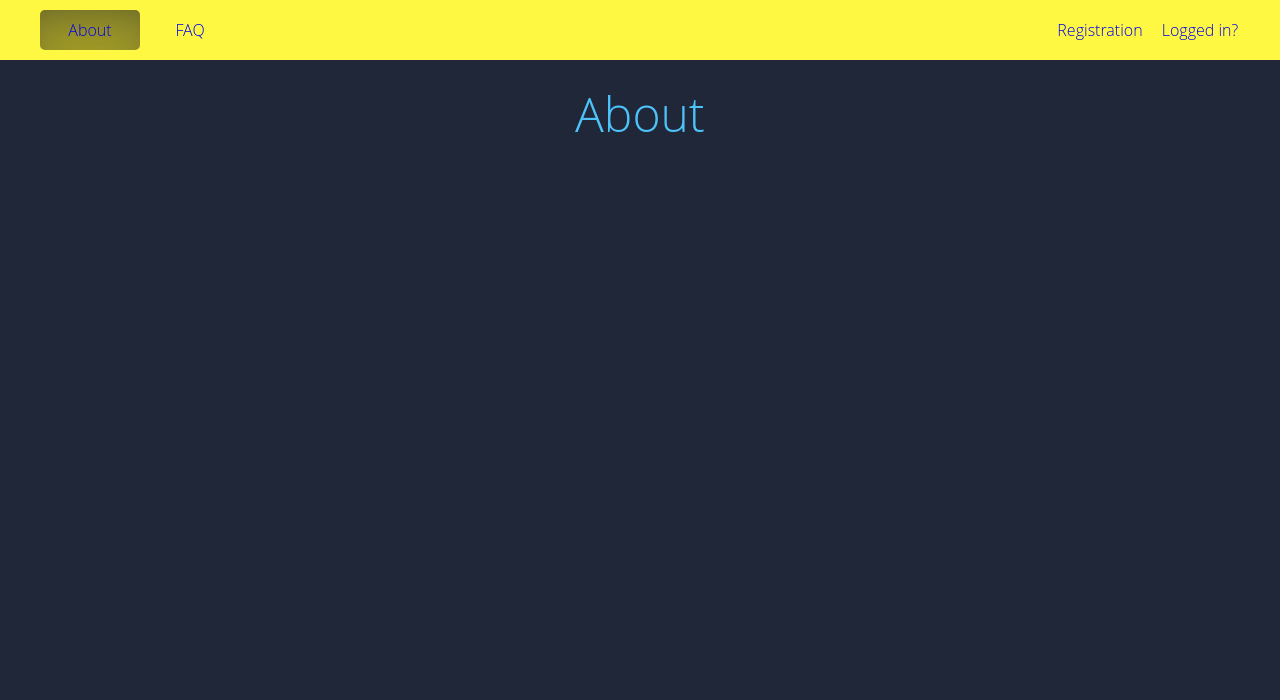
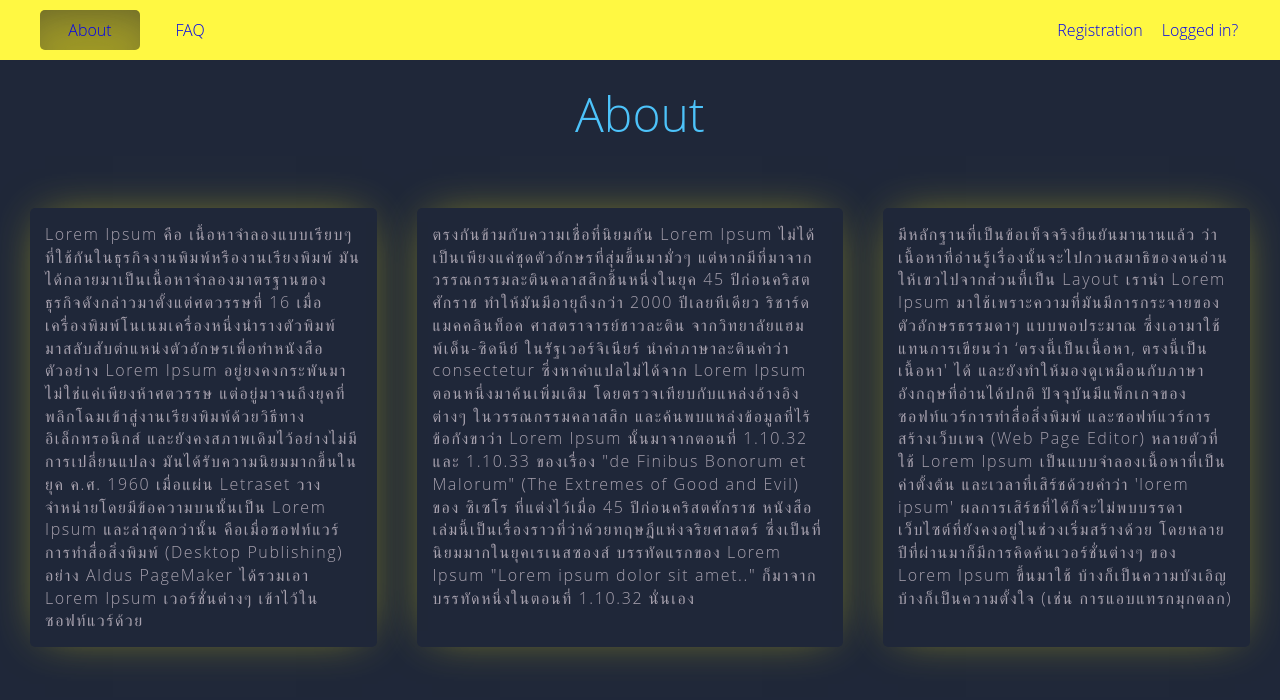
Before and after one commit to eazzy-m/paginationAndRouting, a React (Create React App) app in the folder pagination/: page /about in a window 1280 px wide. Shown: the top 700 px of the page. Built offline with nearby package versions, Linux system fonts and the light colour scheme.

Commit message:
added about page content and a few styles for it

```diff
--- a/pagination/src/api/api.js
+++ b/pagination/src/api/api.js
@@ -13,7 +13,7 @@ export const handlerLogin = data => {
             ...data
         }),
     })
-        .then(res => res.ok ? res.json() : Promise.reject(`Ошибка: ${res.status}`))
+        .then(res => res.ok ? res.json() : Promise.reject(`Ошибка: ${res.status}`));
 };
 
 export const getUsersFromServer = () => {
@@ -24,7 +24,7 @@ export const getUsersFromServer = () => {
             'Content-Type': 'application/json',
         },
     })
-        .then(res => res.ok ? res.json() : Promise.reject(`Ошибка: ${res.status}`))
+        .then(res => res.ok ? res.json() : Promise.reject(`Ошибка: ${res.status}`));
 };
 
 export const newUserRegistration = data => {
@@ -38,7 +38,5 @@ export const newUserRegistration = data => {
             ...data
         }),
     })
-       .then(res => {
-           return res.ok;
-       })
+       .then(res => res.ok);
 };
--- a/pagination/src/components/input/InputStyled.js
+++ b/pagination/src/components/input/InputStyled.js
@@ -1,7 +1,7 @@
 import React from 'react';
+import {Input} from "@mui/material";
 
 import './InputStyled.scss';
-import {Input} from "@mui/material";
 
 function InputStyled({name, type, onChange, required, placeholder, autoFocus=false}) {
 
--- a/pagination/src/components/submit-button/SubmitButton.js
+++ b/pagination/src/components/submit-button/SubmitButton.js
@@ -1,5 +1,6 @@
 import React from 'react';
 import Button from '@mui/material/Button';
+
 import './SubmitButton.scss';
 
 function SubmitButton() {
--- a/pagination/src/features/userRegistration/userRegistrationSlice.js
+++ b/pagination/src/features/userRegistration/userRegistrationSlice.js
@@ -36,5 +36,5 @@ const userRegistrationSlice = createSlice({
 });
 
 
-export const { logOutRegister } = userRegistrationSlice.actions
+export const { logOutRegister } = userRegistrationSlice.actions;
 export default userRegistrationSlice.reducer;
--- a/pagination/src/pages/About/About.js
+++ b/pagination/src/pages/About/About.js
@@ -1,9 +1,47 @@
 import React from 'react';
+
+import "./About.scss";
 
 function About() {
     return (
         <div className="page">
             <h1>About</h1>
+            <div className="about-container">
+                <div className="about-element">
+                    <p className="about-description">
+                        Lorem Ipsum คือ เนื้อหาจำลองแบบเรียบๆ
+                        ที่ใช้กันในธุรกิจงานพิมพ์หรืองานเรียงพิมพ์
+                        มันได้กลายมาเป็นเนื้อหาจำลองมาตรฐานของธุรกิจดังกล่าวมาตั้งแต่ศตวรรษที่ 16
+                        เมื่อเครื่องพิมพ์โนเนมเครื่องหนึ่งนำรางตัวพิมพ์มาสลับสับตำแหน่งตัวอักษรเพื่อทำหนังสือตัวอย่าง Lorem Ipsum
+                        อยู่ยงคงกระพันมาไม่ใช่แค่เพียงห้าศตวรรษ แต่อยู่มาจนถึงยุคที่พลิกโฉมเข้าสู่งานเรียงพิมพ์ด้วยวิธีทางอิเล็กทรอนิกส์
+                        และยังคงสภาพเดิมไว้อย่างไม่มีการเปลี่ยนแปลง มันได้รับความนิยมมากขึ้นในยุค ค.ศ. 1960 เมื่อแผ่น
+                        Letraset วางจำหน่ายโดยมีข้อความบนนั้นเป็น Lorem Ipsum และล่าสุดกว่านั้น คือเมื่อซอฟท์แวร์การทำสื่อสิ่งพิมพ์
+                        (Desktop Publishing) อย่าง Aldus PageMaker ได้รวมเอา Lorem Ipsum เวอร์ชั่นต่างๆ เข้าไว้ในซอฟท์แวร์ด้วย
+                    </p>
+                </div>
+                <div className="about-element">
+                    <p className="about-description">
+                        ตรงกันข้ามกับความเชื่อที่นิยมกัน Lorem Ipsum ไม่ได้เป็นเพียงแค่ชุดตัวอักษรที่สุ่มขึ้นมามั่วๆ
+                        แต่หากมีที่มาจากวรรณกรรมละตินคลาสสิกชิ้นหนึ่งในยุค 45 ปีก่อนคริสตศักราช ทำให้มันมีอายุถึงกว่า
+                        2000 ปีเลยทีเดียว ริชาร์ด แมคคลินท็อค ศาสตราจารย์ชาวละติน จากวิทยาลัยแฮมพ์เด็น-ซิดนีย์ ในรัฐเวอร์จิเนียร์
+                        นำคำภาษาละตินคำว่า consectetur ซึ่งหาคำแปลไม่ได้จาก Lorem Ipsum ตอนหนึ่งมาค้นเพิ่มเติม โดยตรวจเทียบกับแหล่งอ้างอิงต่างๆ
+                        ในวรรณกรรมคลาสสิก และค้นพบแหล่งข้อมูลที่ไร้ข้อกังขาว่า Lorem Ipsum นั้นมาจากตอนที่ 1.10.32 และ 1.10.33 ของเรื่อง
+                        "de Finibus Bonorum et Malorum" (The Extremes of Good and Evil) ของ ซิเซโร ที่แต่งไว้เมื่อ
+                        45 ปีก่อนคริสตศักราช หนังสือเล่มนี้เป็นเรื่องราวที่ว่าด้วยทฤษฎีแห่งจริยศาสตร์ ซึ่งเป็นที่นิยมมากในยุคเรเนสซองส์
+                        บรรทัดแรกของ Lorem Ipsum "Lorem ipsum dolor sit amet.." ก็มาจากบรรทัดหนึ่งในตอนที่ 1.10.32 นั่นเอง
+                    </p>
+                </div>
+                <div className="about-element">
+                    <p className="about-description">
+                        มีหลักฐานที่เป็นข้อเท็จจริงยืนยันมานานแล้ว ว่าเนื้อหาที่อ่านรู้เรื่องนั้นจะไปกวนสมาธิของคนอ่านให้เขวไปจากส่วนที้เป็น
+                        Layout เรานำ Lorem Ipsum มาใช้เพราะความที่มันมีการกระจายของตัวอักษรธรรมดาๆ แบบพอประมาณ
+                        ซึ่งเอามาใช้แทนการเขียนว่า ‘ตรงนี้เป็นเนื้อหา, ตรงนี้เป็นเนื้อหา' ได้ และยังทำให้มองดูเหมือนกับภาษาอังกฤษที่อ่านได้ปกติ
+                        ปัจจุบันมีแพ็กเกจของซอฟท์แวร์การทำสื่อสิ่งพิมพ์ และซอฟท์แวร์การสร้างเว็บเพจ (Web Page Editor) หลายตัวที่ใช้ Lorem Ipsum เป็นแบบจำลองเนื้อหาที่เป็นค่าตั้งต้น
+                        และเวลาที่เสิร์ชด้วยคำว่า 'lorem ipsum' ผลการเสิร์ชที่ได้ก็จะไม่พบบรรดาเว็บไซต์ที่ยังคงอยู่ในช่วงเริ่มสร้างด้วย
+                        โดยหลายปีที่ผ่านมาก็มีการคิดค้นเวอร์ชั่นต่างๆ ของ Lorem Ipsum ขึ้นมาใช้ บ้างก็เป็นความบังเอิญ บ้างก็เป็นความตั้งใจ (เช่น การแอบแทรกมุกตลก)
+                    </p>
+                </div>
+            </div>
         </div>
     );
 }
--- /dev/null
+++ b/pagination/src/pages/About/About.scss
@@ -0,0 +1,27 @@
+.about-container {
+  margin-top: 40px;
+  display: flex;
+  justify-content: center;
+  padding: 0 30px;
+  gap: 40px;
+}
+@media screen and (max-width: 800px){
+  .about-container {
+    flex-direction: column;
+    align-items: center;
+  }
+  .page {
+    height: 100%;
+  }
+}
+.about-element {
+  border-radius: 5px;
+  -webkit-box-shadow: 0px -1px 44px -15px rgba(167, 161, 34, 1);
+  -moz-box-shadow: 0px -1px 44px -15px rgba(167, 161, 34, 1);
+  box-shadow: 0px -1px 44px -15px rgba(167, 161, 34, 1);
+  padding: 15px;
+}
+
+.about-description {
+  letter-spacing: .1em;
+}
--- a/pagination/src/pages/UsersList/UsersList.js
+++ b/pagination/src/pages/UsersList/UsersList.js
@@ -61,10 +61,10 @@ const UsersList = () => {
         };
     };
 
-    const searchHandler = (evt) => {
+    const searchHandler = evt => {
         let searchItem = evt.target.value;
-        searchItem.length > 2 ? setSearchTerm(searchItem) : setSearchTerm(searchItem)
-        };
+        searchItem.length > 2 ? setSearchTerm(searchItem) : setSearchTerm(searchItem);
+    };
 
     const updatedSearchHandler = useCallback(debounce(searchHandler, 500), [searchTerm]);
 
@@ -81,7 +81,7 @@ const UsersList = () => {
                 </div>
                 <InfiniteScroll
                     style={{marginLeft: "200px", width: "1000px"}}
-                    dataLength={items.length} //This is important field to render the next data
+                    dataLength={items.length}
                     next={nextItems}
                     hasMore={hasMore}
                     loader={<Loader/>}
@@ -116,7 +116,6 @@ const UsersList = () => {
                     </tbody>
                 </table>
                 </InfiniteScroll>
-
             </div>
         </>
     );
```
